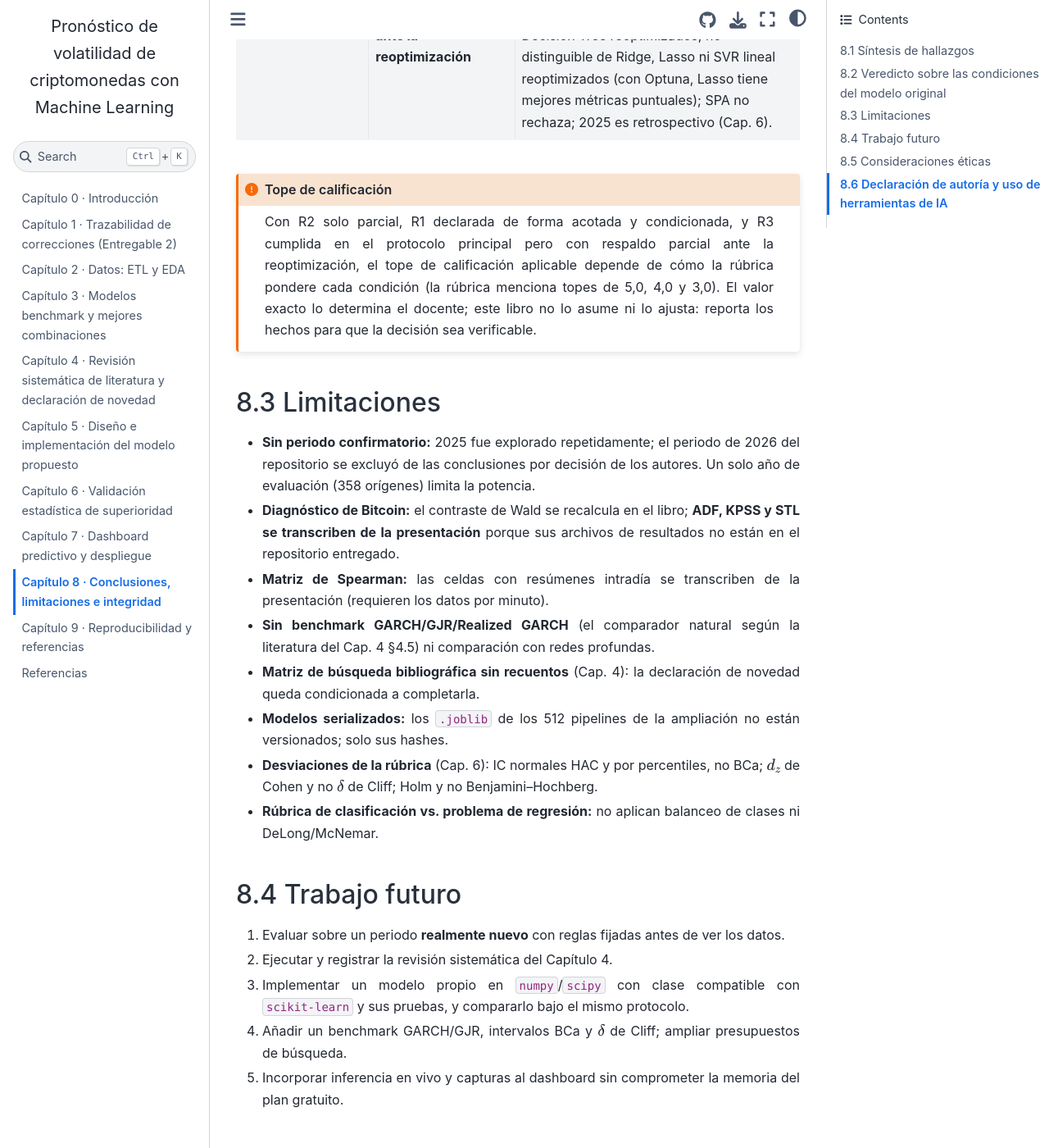
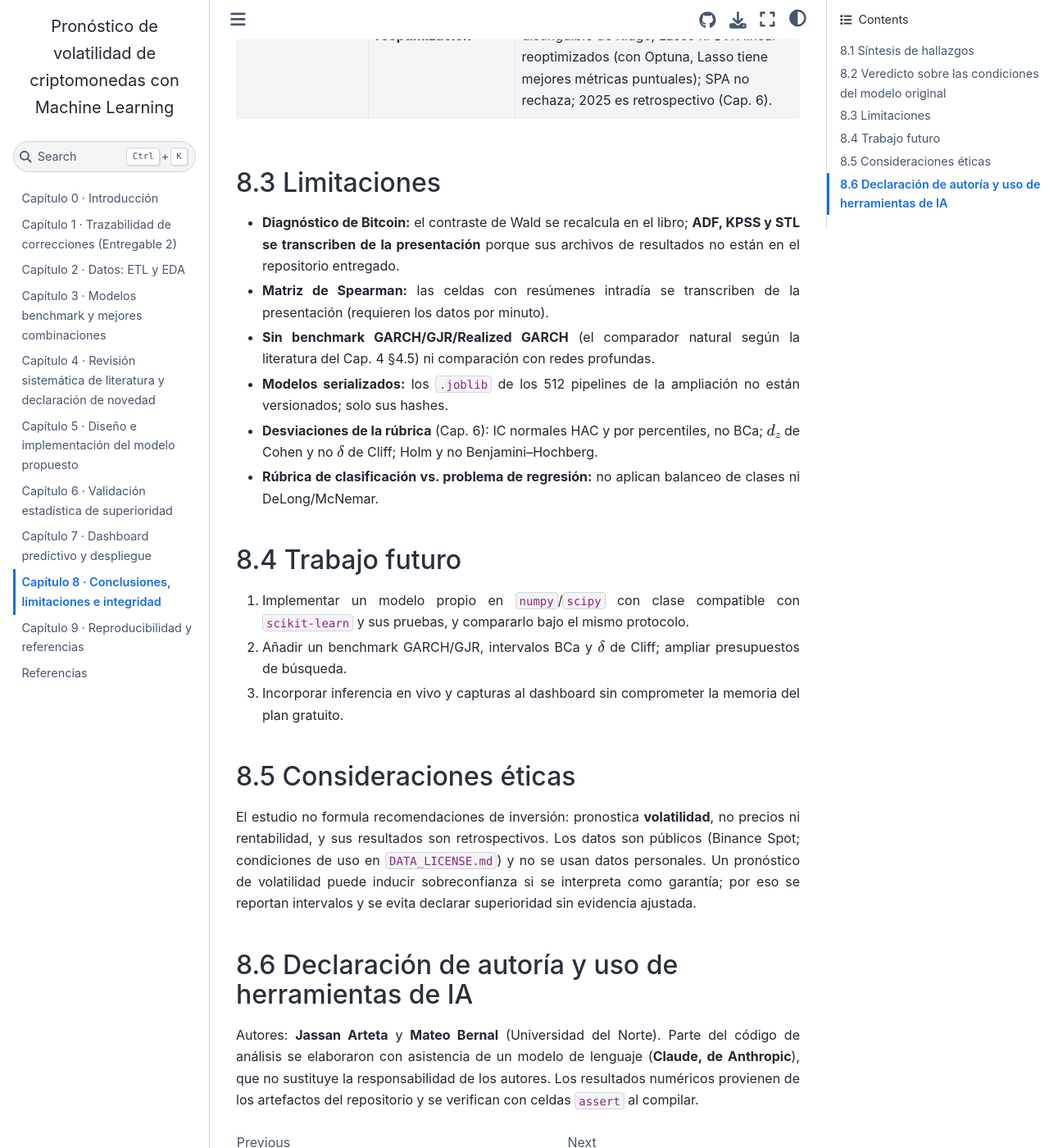
Before and after one commit to Bernal023/MachineLearning_202630, a Jupyter Book: the page built from book/cap08_conclusiones.md, in a window 1280 px wide and 1400 px high, scrolled down 1649 px. Shown: the whole window at 82% size. Built offline with Jupyter Book 1.0.4 settings and Sphinx 7.4.7 and the Sphinx Book theme 1.1.4, drawn with Linux system fonts in a browser that asks for light colours; some of the changed text lies outside the part shown.

Commit message:
Revise conclusions and future work sections
Removed redundant admonition and clarified future work items.

````diff
--- a/book/cap08_conclusiones.md
+++ b/book/cap08_conclusiones.md
@@ -70,34 +70,24 @@ Respaldo estadístico al HAR original por búsqueda (2025, $w=21$): rechazos DM
 
 | Condición | Veredicto | Justificación |
 |---|---|---|
-| **R1 — Novedad** | **Declarada de forma acotada y condicionada** | Se declara la novedad de la *combinación* HAR-Ridge + XGBoost con ese protocolo, no del enfoque (existen antecedentes ML/HAR en cripto); condicionada a completar la matriz de búsqueda (Cap. 4). |
+| **R1 — Novedad** | **Declarada de forma acotada y condicionada** | Se declara la novedad de la *combinación* HAR-Ridge + XGBoost con ese protocolo, no del enfoque (existen antecedentes ML/HAR en cripto). |
 | **R2 — Implementación algorítmica propia** | **Parcial** | Los autores programaron las entradas HAR, el objetivo relativo y la selección de la mezcla; los aprendices base (`Ridge`, `xgboost`) son importados y no hay clase propia con `pytest` (Cap. 5). |
 | **R3 — Superioridad estadística** | **Cumplida en el protocolo principal; respaldo parcial ante la reoptimización** | Superior y significativo frente a los siete rivales del Grid (DM-Holm7 7/7 e IC 7/7) y de forma consistente frente a k-NN y Decision Tree reoptimizados; no distinguible de Ridge, Lasso ni SVR lineal reoptimizados (con Optuna, Lasso tiene mejores métricas puntuales); SPA no rechaza; 2025 es retrospectivo (Cap. 6). |
 
-```{admonition} Tope de calificación
-:class: important
-Con R2 solo parcial, R1 declarada de forma acotada y condicionada, y R3 cumplida en el protocolo principal pero con respaldo parcial ante la reoptimización, el tope de calificación aplicable depende de cómo la rúbrica pondere cada condición
-(la rúbrica menciona topes de 5,0, 4,0 y 3,0). El valor exacto lo determina el docente; este libro no lo asume ni lo ajusta: reporta los hechos para que la decisión sea verificable.
-```
-
 ## 8.3 Limitaciones
 
-- **Sin periodo confirmatorio:** 2025 fue explorado repetidamente; el periodo de 2026 del repositorio se excluyó de las conclusiones por decisión de los autores. Un solo año de evaluación (358 orígenes) limita la potencia.
 - **Diagnóstico de Bitcoin:** el contraste de Wald se recalcula en el libro; **ADF, KPSS y STL se transcriben de la presentación** porque sus archivos de resultados no están en el repositorio entregado.
 - **Matriz de Spearman:** las celdas con resúmenes intradía se transcriben de la presentación (requieren los datos por minuto).
 - **Sin benchmark GARCH/GJR/Realized GARCH** (el comparador natural según la literatura del Cap. 4 §4.5) ni comparación con redes profundas.
-- **Matriz de búsqueda bibliográfica sin recuentos** (Cap. 4): la declaración de novedad queda condicionada a completarla.
 - **Modelos serializados:** los `.joblib` de los 512 pipelines de la ampliación no están versionados; solo sus hashes.
 - **Desviaciones de la rúbrica** (Cap. 6): IC normales HAC y por percentiles, no BCa; $d_z$ de Cohen y no $\delta$ de Cliff; Holm y no Benjamini–Hochberg.
 - **Rúbrica de clasificación vs. problema de regresión:** no aplican balanceo de clases ni DeLong/McNemar.
 
 ## 8.4 Trabajo futuro
 
-1. Evaluar sobre un periodo **realmente nuevo** con reglas fijadas antes de ver los datos.
-2. Ejecutar y registrar la revisión sistemática del Capítulo 4.
-3. Implementar un modelo propio en `numpy`/`scipy` con clase compatible con `scikit-learn` y sus pruebas, y compararlo bajo el mismo protocolo.
-4. Añadir un benchmark GARCH/GJR, intervalos BCa y $\delta$ de Cliff; ampliar presupuestos de búsqueda.
-5. Incorporar inferencia en vivo y capturas al dashboard sin comprometer la memoria del plan gratuito.
+1. Implementar un modelo propio en `numpy`/`scipy` con clase compatible con `scikit-learn` y sus pruebas, y compararlo bajo el mismo protocolo.
+2. Añadir un benchmark GARCH/GJR, intervalos BCa y $\delta$ de Cliff; ampliar presupuestos de búsqueda.
+3. Incorporar inferencia en vivo y capturas al dashboard sin comprometer la memoria del plan gratuito.
 
 ## 8.5 Consideraciones éticas
 
@@ -106,6 +96,6 @@ y no se usan datos personales. Un pronóstico de volatilidad puede inducir sobre
 
 ## 8.6 Declaración de autoría y uso de herramientas de IA
 
-Autores: **Jassan Arteta** y **Mateo Bernal** (Universidad del Norte, Maestría en Matemáticas). La estructura y la redacción de este libro, que sigue la presentación del proyecto, y parte del código de análisis se
+Autores: **Jassan Arteta** y **Mateo Bernal** (Universidad del Norte). Parte del código de análisis se
 elaboraron con asistencia de un modelo de lenguaje (**Claude, de Anthropic**), que no sustituye la responsabilidad de los autores. Los resultados numéricos provienen de los artefactos del repositorio y se verifican con celdas `assert`
-al compilar. *Los autores deben revisar, ajustar y confirmar esta declaración antes de entregarla.*
+al compilar.
````
